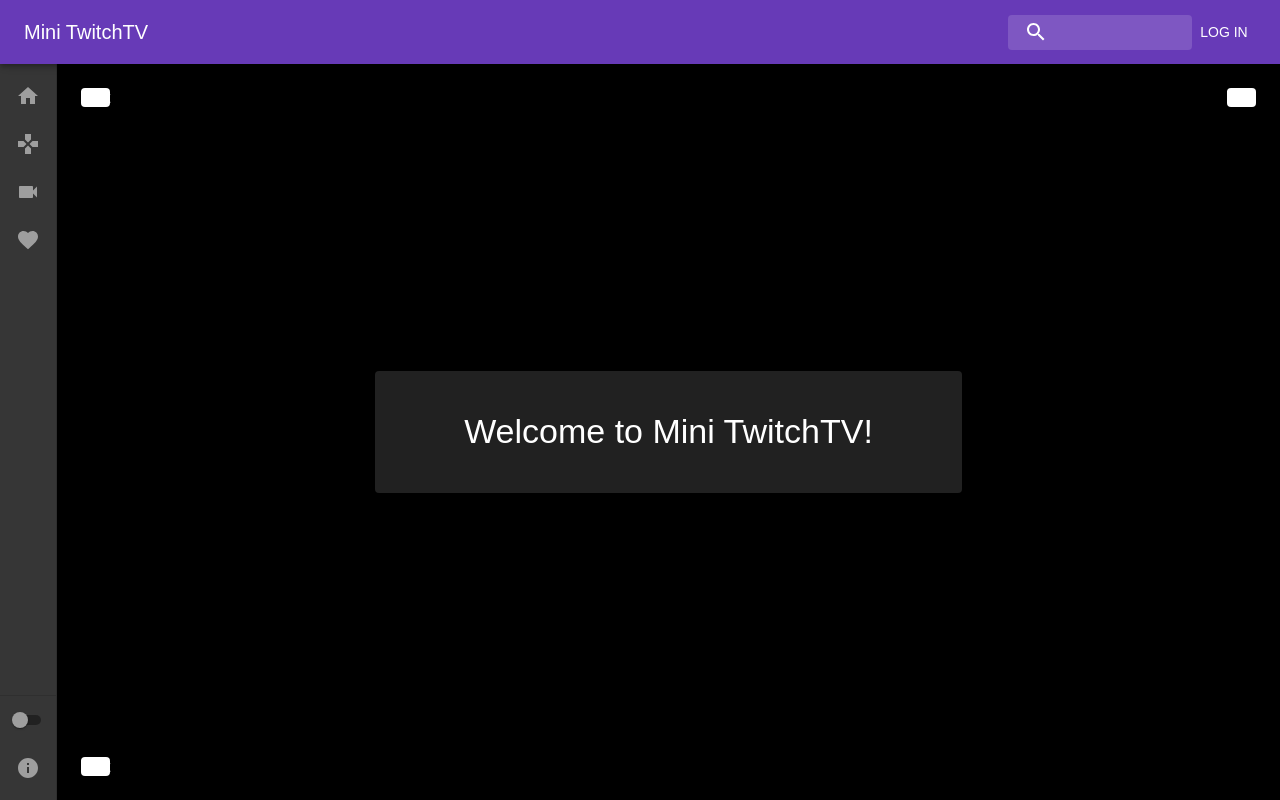
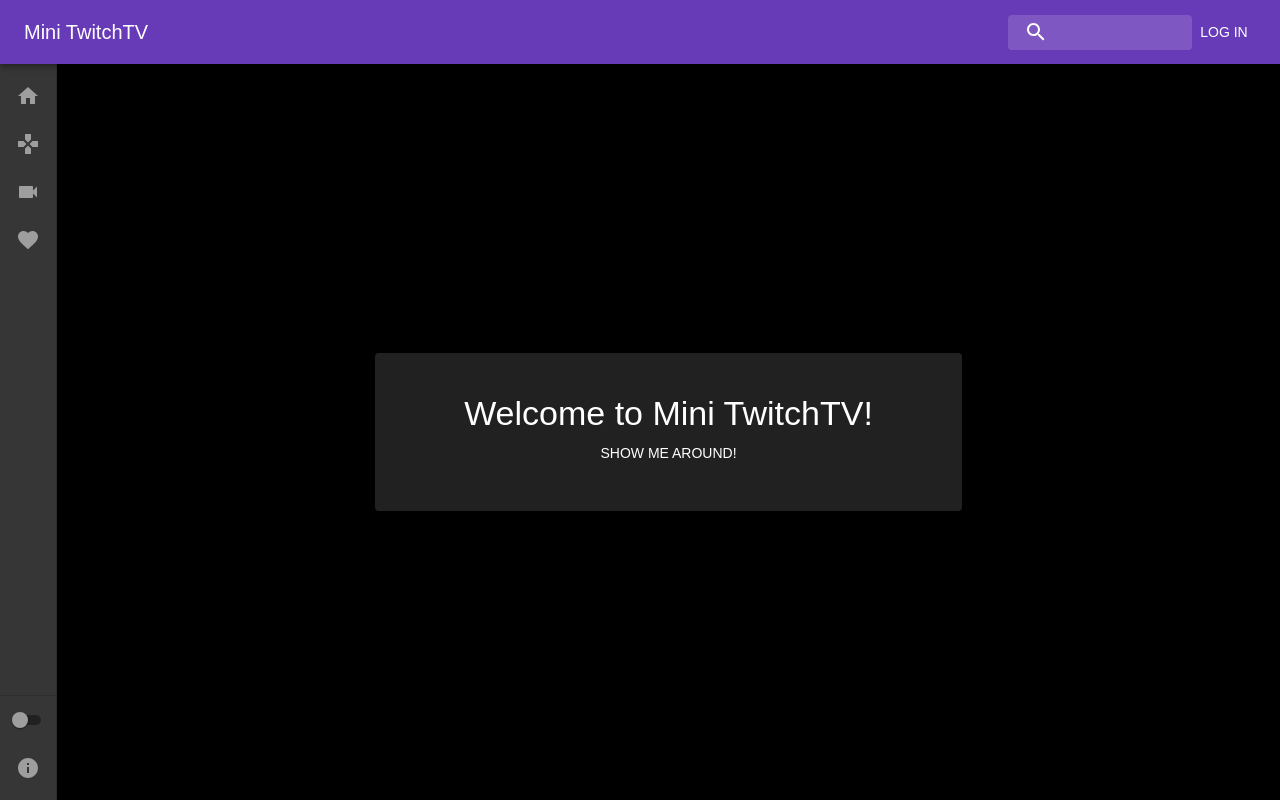
Before and after one commit to taloncjones/Mini_TTV, a React (Create React App) app: page / in a window 1280 px wide. Built offline with nearby package versions, Linux system fonts and the light colour scheme; no server answers.

Commit message:
Add cycle to tutorial windows

```diff
--- a/src/components/pages/Welcome.js
+++ b/src/components/pages/Welcome.js
@@ -2,6 +2,8 @@ import React from 'react'
 import Typography from '@material-ui/core/Typography'
 import Paper from '@material-ui/core/Paper'
 import Grid from '@material-ui/core/Grid'
+import Button from '@material-ui/core/Button'
+import Box from '@material-ui/core/Box'
 import { makeStyles } from '@material-ui/core/styles'
 
 const useStyles = makeStyles(theme => ({
@@ -35,6 +37,14 @@ const useStyles = makeStyles(theme => ({
 
 export default function Welcome() {
   const classes = useStyles();
+  const [tutorial, setTutorial] = React.useState(0);
+
+  const handleNextTutorialClick = (event, index) => {
+    setTutorial(index);
+    if (index === 4) {
+      window.location = '/streams';
+    }
+  };
 
   return (
     <div className={classes.page}>
@@ -44,18 +54,36 @@ export default function Welcome() {
             <Typography variant="h4">
               Welcome to Mini TwitchTV!
             </Typography>
+            <Box display={tutorial === 0 ? "block" : "none"}>
+              <Button onClick={event => handleNextTutorialClick(event, 1)}>Show me around!</Button>
+            </Box>
+            <Box display={tutorial === 1 ? "block" : "none"}>
+              <Button onClick={event => handleNextTutorialClick(event, 2)}>And?</Button>
+            </Box>
+            <Box display={tutorial === 2 ? "block" : "none"}>
+              <Button onClick={event => handleNextTutorialClick(event, 3)}>Neat!</Button>
+            </Box>
+            <Box display={tutorial === 3 ? "block" : "none"}>
+              <Button onClick={event => handleNextTutorialClick(event, 4)}>Cool! Let's watch stuff!</Button>
+            </Box>
           </Paper>
         </Grid>
       </Grid>
+      <Box display={tutorial === 1 ? "block" : "none"}>
         <Paper className={classes.drawer}>
           Test
         </Paper>
+      </Box>
+      <Box display={tutorial === 2 ? "block" : "none"}>
         <Paper className={classes.login}>
           Test
         </Paper>
+      </Box>
+      <Box display={tutorial === 3 ? "block" : "none"}>
         <Paper className={classes.toggle}>
           Test
         </Paper>
+      </Box>
     </div>
   )
 }
```
Lines whose indentation alone changed are shown as unchanged.
